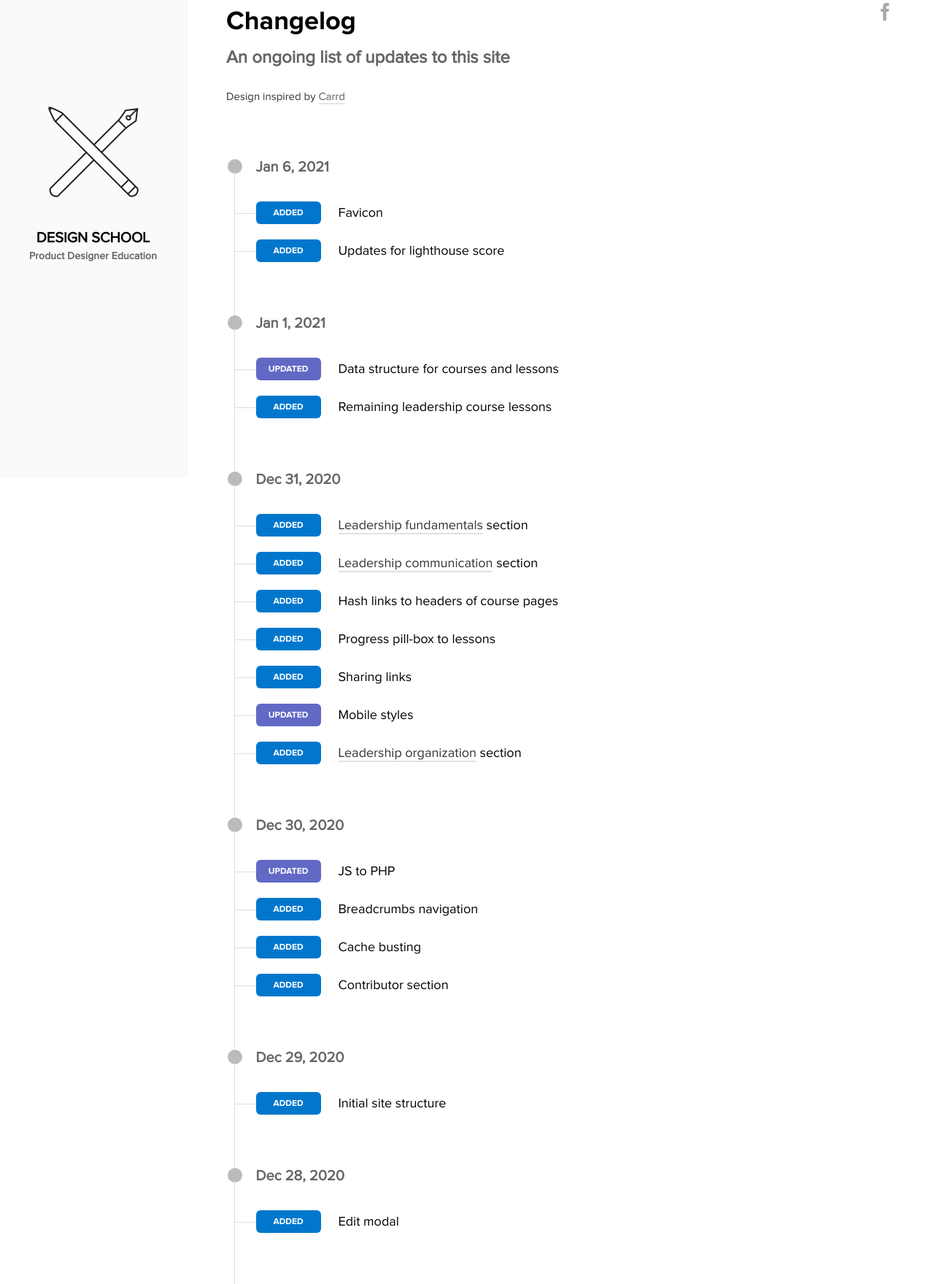
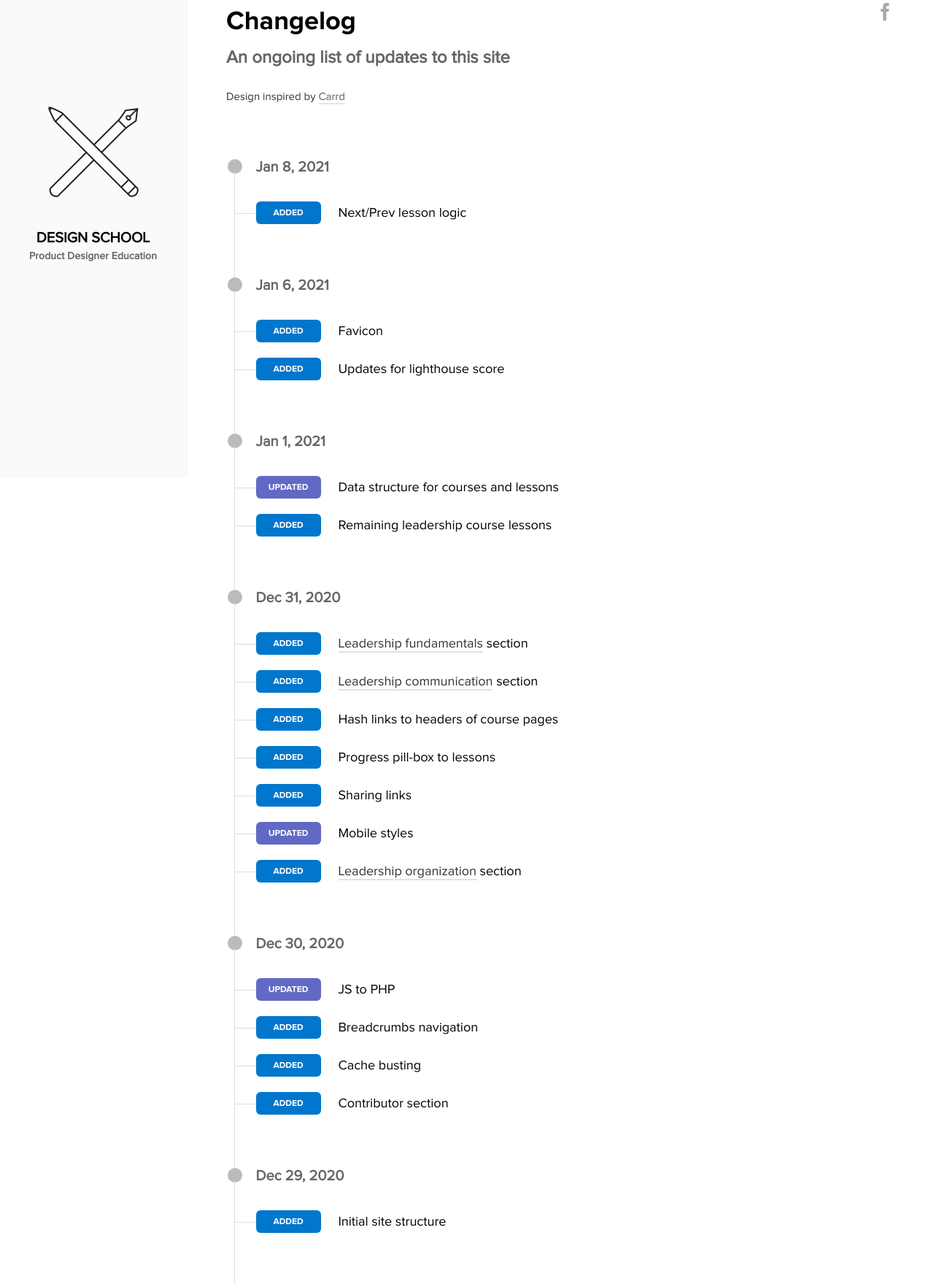
Before and after one commit to davemart-in/designschool, a PHP site: page /changelog/ in a window 1280 px wide. Shown: the part 146-1905 px from the top of the page at 73% size. Run offline with PHP 8.4, Linux system fonts and the light colour scheme.

Commit message:
Next/Prev lesson logic

```diff
--- a/changelog/index.php
+++ b/changelog/index.php
@@ -23,6 +23,15 @@
 				<small>Design inspired by <a href="https://carrd.co/docs/general/changelog" rel="nofollow">Carrd</a></small>
 			</hgroup>
 			<div class="changelog">
+				<div class="day">
+					<h3>Jan 8, 2021</h3>
+					<div class="task">
+						  <span class="badge added">added</span>
+						  <div class="desc">
+								<p>Next/Prev lesson logic</p>
+						  </div>
+					</div>
+				</div>
 				<div class="day">
 					<h3>Jan 6, 2021</h3>
 					<div class="task">
```
Also changed, not shown: _nextprev.php (added, +18 -0 lines), leadership/playbook/index.php (+7 -2 lines).
